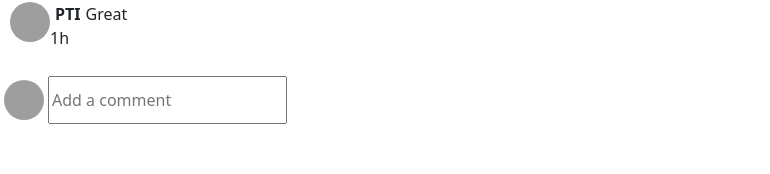
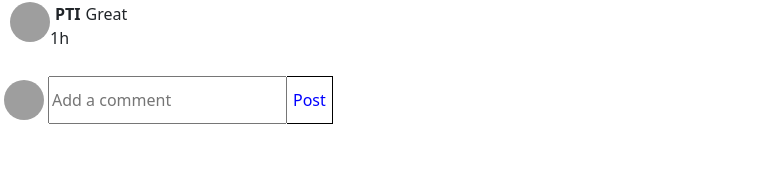
Before and after one commit to Taha-Mushtaq/instagram, a React (Create React App) app: page /Comments/1 in a window 1280 px wide. Shown: the part 116-290 px from the top of the page, without its empty margins (0-770 px from the left). Built offline with nearby package versions, Linux system fonts and the light colour scheme; grey boxes are pictures that could not be loaded.

Commit message:
comment submit

```diff
--- a/package.json
+++ b/package.json
@@ -18,6 +18,7 @@
     "@testing-library/react": "^13.4.0",
     "@testing-library/user-event": "^13.5.0",
     "bootstrap": "^5.2.3",
+    "moment": "^2.29.4",
     "react": "^18.2.0",
     "react-bootstrap": "^2.6.0",
     "react-dom": "^18.2.0",
--- a/src/Data/comments.js
+++ b/src/Data/comments.js
@@ -1,23 +1,23 @@
-export const commentsData=[
-    {
-        id:'1',
-        postId:'1',
-        userId:'1',
-        comment:'SHukriya',
-        time: '23min'
-    },
-    {
-        id:'2',
-        postId:'1',
-        userId:'2',
-        comment:'Great',
-        time: '1h'
-    },
-    {
-        id:'2',
-        postId:'2',
-        userId:'2',
-        comment:'Great',
-        time: '56min'
-    }
-]
+export const commentsData = [
+  {
+    id: "1",
+    postId: "1",
+    userId: "1",
+    comment: "SHukriya",
+    time: "23min",
+  },
+  {
+    id: "2",
+    postId: "1",
+    userId: "2",
+    comment: "Great",
+    time: "1h",
+  },
+  {
+    id: "3",
+    postId: "2",
+    userId: "2",
+    comment: "Great",
+    time: "56min",
+  },
+];
--- a/src/Pages/Comments/Comments.js
+++ b/src/Pages/Comments/Comments.js
@@ -1,21 +1,41 @@
-import React,{useState,useEffect} from "react";
+import React, { useState, useEffect } from "react";
 import { useParams, Link } from "react-router-dom";
 import Icon from "@mdi/react";
-import { mdiChevronLeft,mdiCheckDecagram } from "@mdi/js";
-import './comments.css'
+import { mdiChevronLeft, mdiCheckDecagram } from "@mdi/js";
+import "./comments.css";
 import Avatar from "@mui/material/Avatar";
-import {userData} from '../../Data/user'
-import {commentsData} from '../../Data/comments'
+import { userData } from "../../Data/user";
+import { commentsData } from "../../Data/comments";
 import { myProfile } from "../../Data/profile";
-
+import moment from "moment";
 
 function Comments() {
   const { postId } = useParams();
-  const [postComments,setPostComments] = useState();
-  const[comment,setComment] = useState();
+  const [postComments, setPostComments] = useState();
+  const [comment, setComment] = useState();
+
   useEffect(() => {
-    setPostComments(commentsData.filter((item)=>item.postId===postId));
-},[postId])
+    setPostComments(commentsData.filter((item) => item.postId === postId));
+  }, [postId]);
+
+  const handleSubmit = (e) => {
+    e.preventDefault();
+
+    const newCommentId = Math.max(commentsData.map((item) => Number(item.id)));
+    const obj = {
+      id: newCommentId,
+      postId,
+      userId: myProfile.id,
+      comment,
+      time: moment().format("Do MMMM YY, hh:mm A"),
+    };
+    setComment("");
+    setPostComments([...postComments, obj]);
+  };
+
+  const handleChange = (e) => {
+    setComment(e.target.value);
+  };
 
   return (
     <div>
@@ -23,22 +43,38 @@ function Comments() {
         <Icon className="back_icon" path={mdiChevronLeft} size={1.3} />
       </Link>
       <h3 className="comment_heading">Comments</h3>
-      { postComments &&
-        postComments.map((item)=>
+      {postComments &&
+        postComments.map((item) => (
           <div className="comment">
-          <Avatar src={userData.find((user)=>user.id===item.userId).profile_picture} alt="abc"/>
+            <Avatar
+              src={
+                userData.find((user) => user.id === item.userId).profile_picture
+              }
+              alt="abc"
+            />
             <div>
-        <strong>{userData.find((user)=>user.id===item.userId).username}{userData.find((user)=>user.id===item.userId).isVerified === "true" && (
+              <strong>
+                {userData.find((user) => user.id === item.userId).username}
+                {userData.find((user) => user.id === item.userId).isVerified ===
+                  "true" && (
                   <Icon path={mdiCheckDecagram} size={0.6} color="#0080ff" />
-            )}</strong>
+                )}
+              </strong>
               <span>{item.comment}</span>
               <p>{item.time}</p>
             </div>
-      </div>)
-      }
-      <form className="comment_post">
-        <Avatar className="post_avatar" src={myProfile.profile_picture}/>
-        <input placeholder="Add a comment" value={comment} onChange={(e)=>setComment(e.target.value)}/>
+          </div>
+        ))}
+      <form className="comment_post" onSubmit={handleSubmit}>
+        <Avatar className="post_avatar" src={myProfile.profile_picture} />
+        <input
+          placeholder="Add a comment"
+          value={comment}
+          onChange={handleChange}
+        />
+        <button type="submit" className="post_button">
+          Post
+        </button>
       </form>
     </div>
   );
--- a/src/Pages/Comments/comments.css
+++ b/src/Pages/Comments/comments.css
@@ -1,19 +1,36 @@
-.comment_heading{
+.comment_heading {
     display: flex;
     justify-content: center;
 }
-.comment{
+
+.comment {
     display: flex;
     flex-direction: row;
     margin: 10px;
 }
-.comment strong{
+
+.comment strong {
     margin: 0 5px
 }
-.comment_post{
+
+.comment_post {
     display: flex;
     flex-direction: row;
 }
-.post_avatar{
+
+.post_avatar {
     margin: 4px;
 }
+
+.post_button {
+    color: blue;
+    border: 0.5px solid black;
+    border-left: 0px;
+    background-color: white;
+
+}
+
+.comment_input {
+    border-right: 0px !important;
+
+}
```
Also changed, not shown: 1 other file (tests, documents, lock files or other folders). Lines whose indentation alone changed are shown as unchanged.
